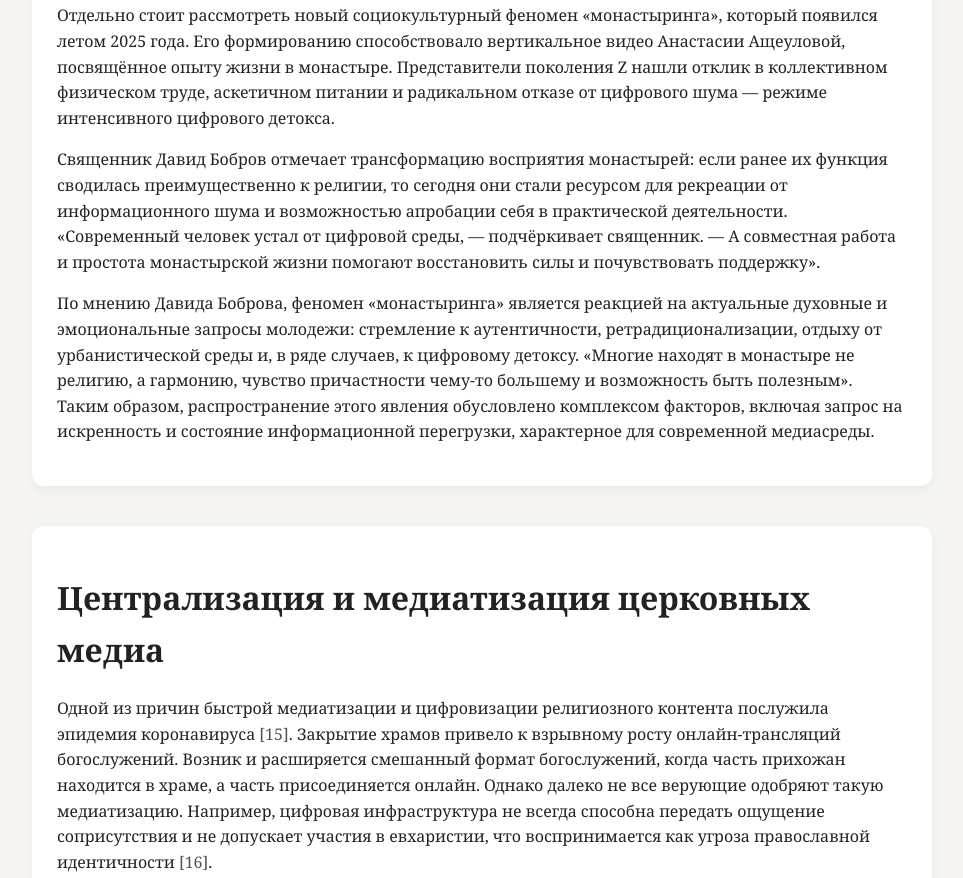
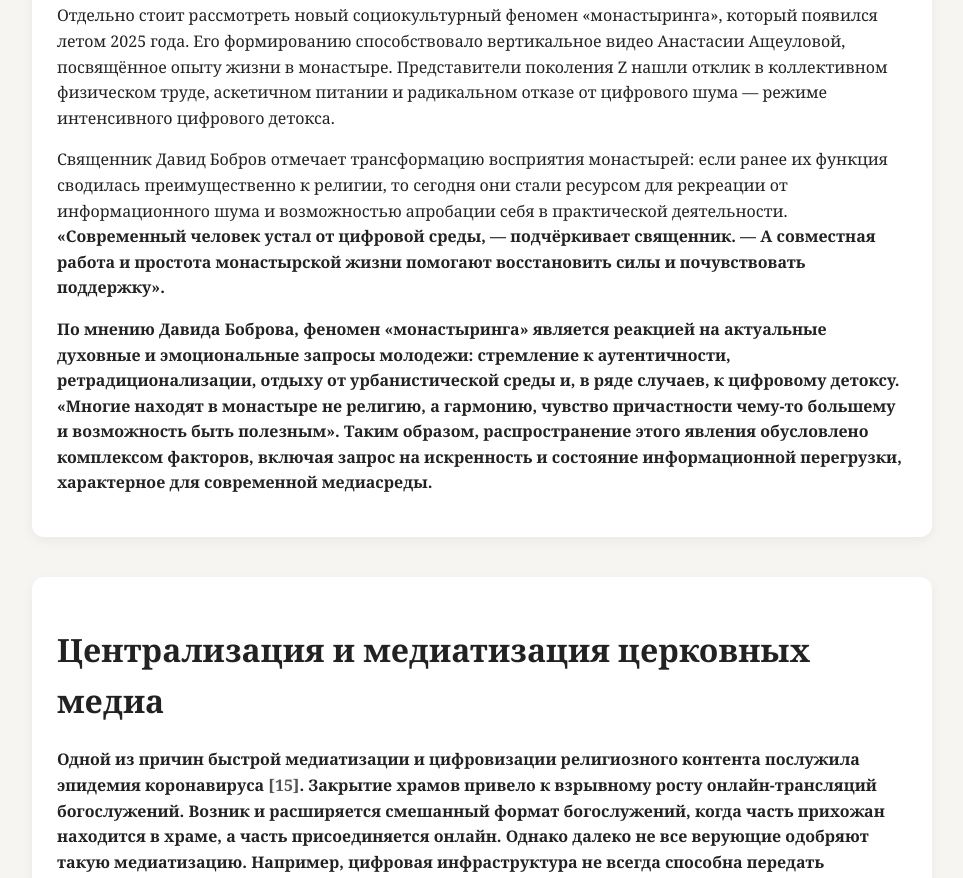
Before and after one commit to Lunarum7/orthodox, a plain HTML site: page index.html in a window 1280 px wide. Shown: the part 5012-5890 px from the top of the page, without its empty margins (188-1151 px from the left). Drawn offline with Linux system fonts and the light colour scheme.

Commit message:
Update index.html

```diff
--- a/index.html
+++ b/index.html
@@ -236,16 +236,16 @@
         Священник Давид Бобров отмечает трансформацию восприятия монастырей:
         если ранее их функция сводилась преимущественно к религии, то сегодня они стали ресурсом
         для рекреации от информационного шума и возможностью апробации себя в практической деятельности.
-        «Современный человек устал от цифровой среды, — подчёркивает священник. —
-        А совместная работа и простота монастырской жизни помогают восстановить силы и почувствовать поддержку».
+        <strong>«Современный человек устал от цифровой среды, — подчёркивает священник. —
+        А совместная работа и простота монастырской жизни помогают восстановить силы и почувствовать поддержку».<strong>
         </p>
 
         <p>
         По мнению Давида Боброва, феномен «монастыринга» является реакцией
         на актуальные духовные и эмоциональные запросы молодежи: стремление к аутентичности,
         ретрадиционализации, отдыху от урбанистической среды и, в ряде случаев, к цифровому детоксу.
-        «Многие находят в монастыре не религию, а гармонию, чувство причастности чему-то большему
-        и возможность быть полезным». Таким образом, распространение этого явления обусловлено
+        <strong>«Многие находят в монастыре не религию, а гармонию, чувство причастности чему-то большему
+        и возможность быть полезным».</strong> Таким образом, распространение этого явления обусловлено
         комплексом факторов, включая запрос на искренность и состояние информационной перегрузки,
         характерное для современной медиасреды.
         </p>
```
